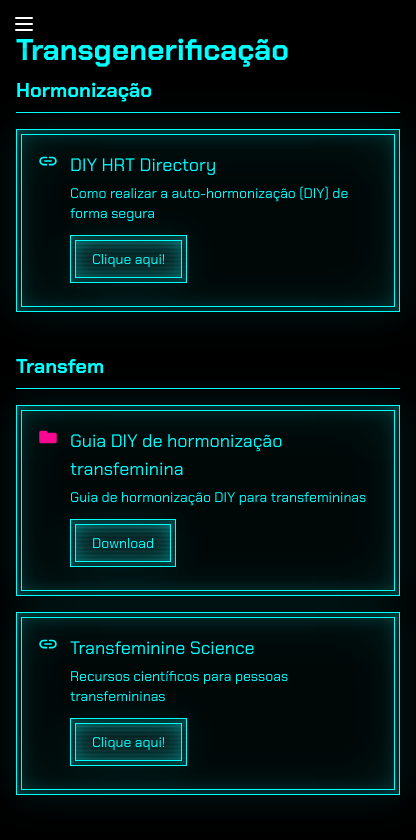
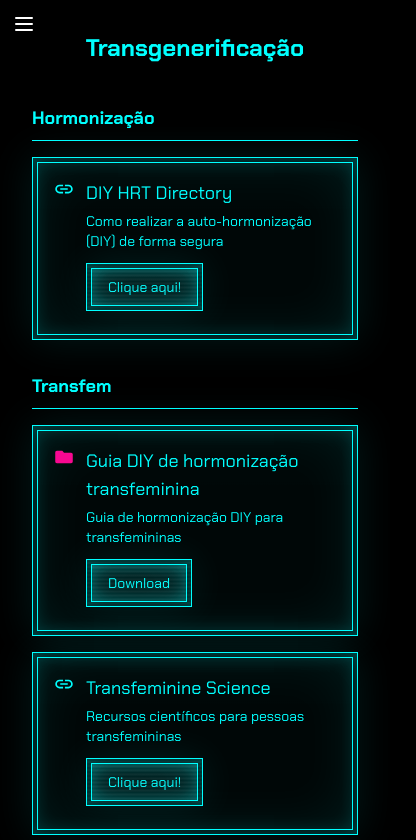
Before and after one commit to Coletivo-Anarquista-Trans/site, a Next.js app: page /recursos in a window 390 px wide. Shown: the top 840 px of the page, 416 px wide, since content can reach past the window. Built offline with nearby package versions, Linux system fonts and the light colour scheme.

Commit message:
made everything mobile-safe

```diff
--- a/src/app/recursos/page.tsx
+++ b/src/app/recursos/page.tsx
@@ -9,9 +9,12 @@ export default function Resources() {
     const sortedCategories = Object.keys(resourcesByCategory).sort();
 
     return (
-        <CyberContainer className="container mx-auto px-4 py-8 max-w-4xl textaccent1">
-            <CyberContainer
-                className="text-3xl font-bold text-accent1 mb-2">Transgenerificação</CyberContainer>
+        <CyberContainer className="min-h-screen flex flex-col items-center overflow-x-hidden px-4 py-8">
+            <CyberContainer className="w-full max-w-4xl">
+                <CyberContainer className="text-2xl sm:text-3xl font-bold text-accent1 mb-6 text-center">
+                    Transgenerificação
+                </CyberContainer>
+
                 {sortedCategories.map(category => (
                     <CyberCategorySection
                         key={category}
@@ -21,5 +24,7 @@ export default function Resources() {
                     />
                 ))}
             </CyberContainer>
+        </CyberContainer>
+
     );
 }
--- a/src/components/molecules/CyberResourceCard/index.tsx
+++ b/src/components/molecules/CyberResourceCard/index.tsx
@@ -36,7 +36,7 @@ export default function CyberResourceCard({resource}: CyberResourceCardProps) {
         <CyberContainer
             glowingBorders
             id={sectionId}
-            className="border border-accent1 p-1 min-w-[24rem] crt-screen crt-curvature crt-scanlines crt-reflection granular-effect"
+            className="border border-accent1 p-1 w-full max-w-full crt-screen crt-curvature crt-scanlines crt-reflection granular-effect"
         >
             <CyberContainer
                 glowingBorders
--- a/src/components/organism/CyberCategorySection/index.tsx
+++ b/src/components/organism/CyberCategorySection/index.tsx
@@ -7,16 +7,18 @@ interface CyberCategorySectionProps {
     resources: CyberResource[];
 }
 
-export default function CyberCategorySection({ title, id, resources }: CyberCategorySectionProps) {
+export default function CyberCategorySection({ title, id, resources}: CyberCategorySectionProps) {
     if (resources.length === 0) {
         return null;
     }
 
     return (
+        <CyberContainer className="w-full flex justify-center">
             <CyberContainer
                 id={id}
-            className="mb-10">
-            <h2 className="text-xl font-semibold text-accent1 mb-4 pb-2 border-b border-accent1">
+                className="p-4 sm:p-8 break-words w-full max-w-4xl"
+            >
+                <h2 className="text-lg sm:text-xl font-semibold text-accent1 mb-4 pb-2 border-b border-accent1">
                     {title}
                 </h2>
 
@@ -26,5 +28,6 @@ export default function CyberCategorySection({ title, id, resources }: CyberCate
                     ))}
                 </div>
             </CyberContainer>
+        </CyberContainer>
     );
 }
--- a/src/components/organism/CyberSidebar/index.tsx
+++ b/src/components/organism/CyberSidebar/index.tsx
@@ -46,13 +46,22 @@ export default function CyberSidebar({
     const manifestoSections = cyberSections.filter(s => s.parent === "manifesto");
     const recursosSections = cyberSections.filter(s => s.parent === "recursos");
 
-    const baseStyles = "fixed inset-0 z-50 md:static md:block bg-background text-accent1 overflow-y-auto custom-scrollbar transition-transform duration-300 ease-in-out transform";
+    const baseStyles = "z-50 md:static md:block bg-background text-accent1 custom-scrollbar transition-transform duration-300 ease-in-out";
     const sizeStyles = classnames(
-        open ? "translate-x-0" : "-translate-x-full",
-        "md:translate-x-0",
-        width,
-        fixed ? "md:min-h-screen" : "relative"
-    );    const borderStyles = classnames({
+        // Mobile
+        open
+            ? "fixed top-0 left-0 h-full w-full z-50 overflow-y-auto"
+            : "fixed top-0 left-0 h-full w-full z-50 overflow-y-auto -translate-x-full",
+
+        // Desktop
+        "md:translate-x-0 md:relative md:sticky md:top-0 md:h-screen md:overflow-y-auto md:z-40",
+
+        // Correct width
+        "w-3/4  md:w-64"
+    );
+
+
+    const borderStyles = classnames({
         "rounded-tl-[10px] rounded-br-[10px] rounded-bl-[0px] rounded-tr-[0px] border-accent1": unevenBorders,
         "border-accent1": normalBorders,
         "shadow-[0_0_10px_2px] border-1": glowingBorders,
```
Lines whose indentation alone changed are shown as unchanged.
